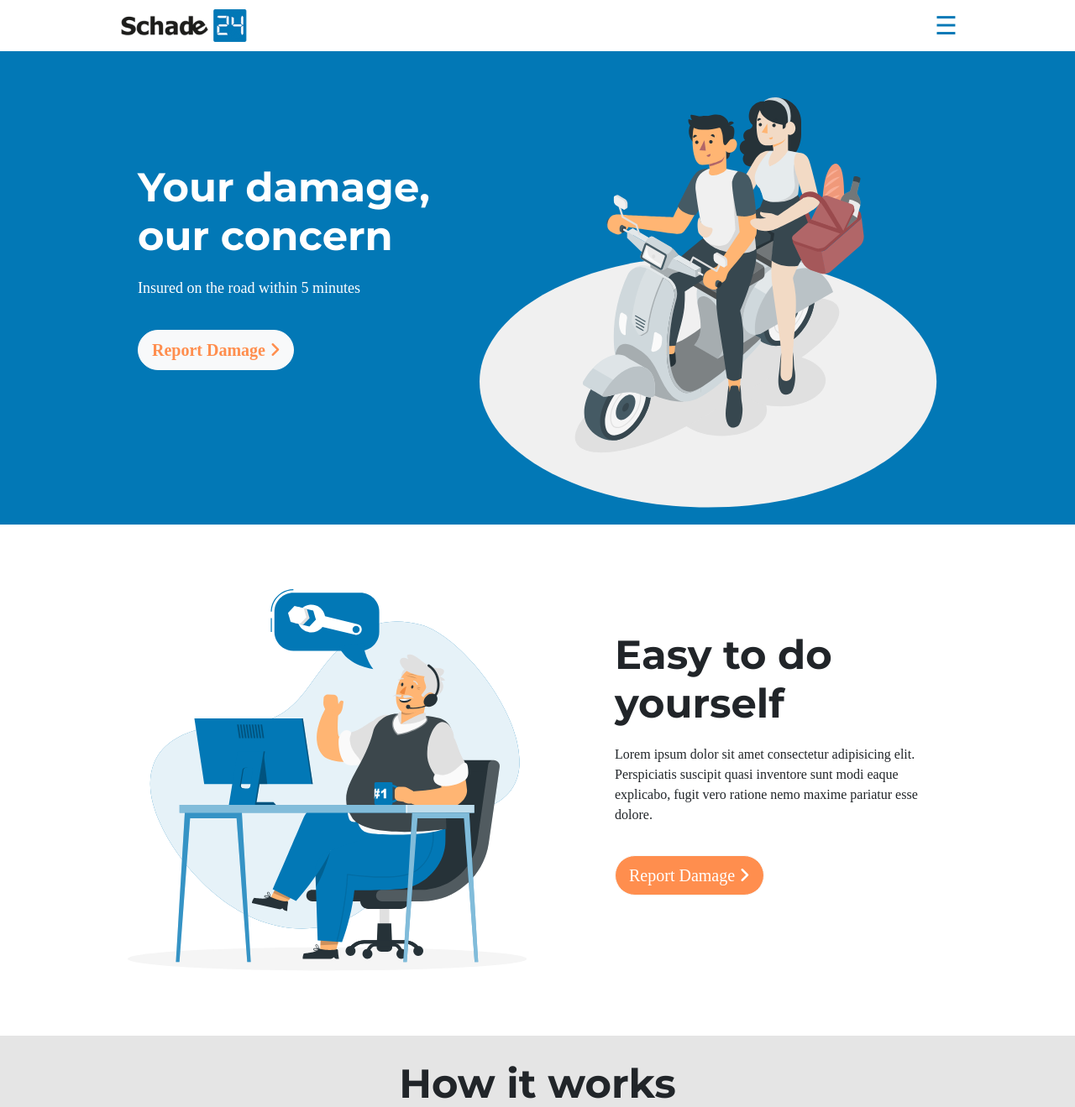
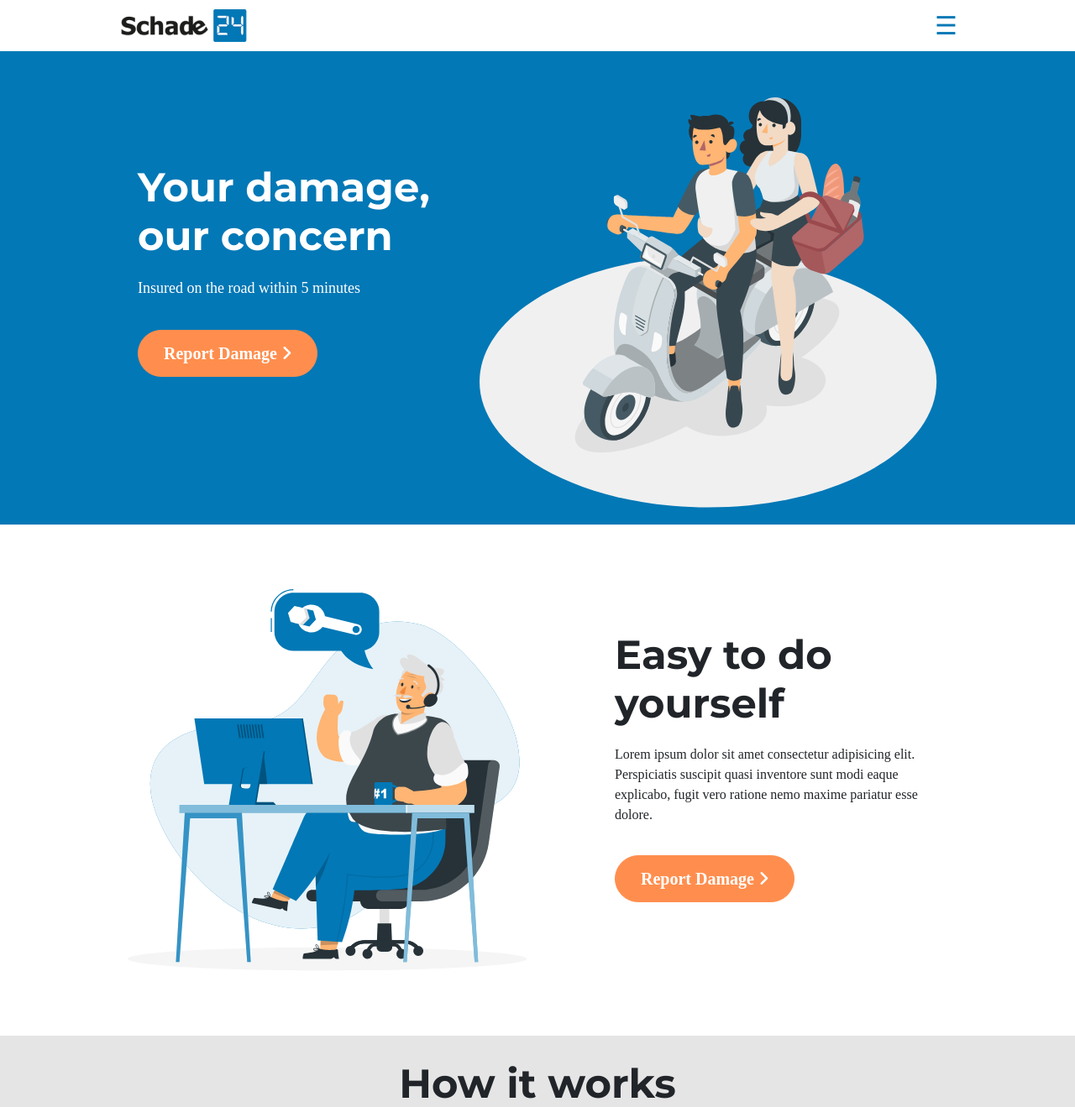
Before and after one commit to HibaSetti/Shade24, a PHP site: page /index.php in a window 1280 px wide. Shown: the top 1319 px of the page at 84% size. Run offline with PHP 8.4, Linux system fonts and the light colour scheme; some libraries are stand-ins or nearby versions; some web fonts are replaced.

Commit message:
buttons modification

```diff
--- a/css/main.css
+++ b/css/main.css
@@ -47,14 +47,21 @@ header
     font-size: 48px;
 }
 .One .left-block a {
-    color: #FF8E4E;
+    color: #fff;
     margin-top: 20px;
     font-weight: 600;
+    background-color:#FF8E4E;
+    padding-top:12px !important;
+    padding-bottom:12px !important;
+    padding-left:30px !important;
+    padding-right:30px !important;
+    border-color:#FF8E4E;
 }
 .One .left-block a:hover {
-        background-color: transparent;
-        color: #FF8E4E;
-        border-color: #FF8E4E;
+    background-color: transparent;
+    color: #FF8E4E;
+    border-color: #FFFFFF;
+    background-color:#FFFFFF;
 
 }
 .One .left-block p {
@@ -146,13 +153,19 @@ img{
 }
 .Two .right-block a {
     margin-top: 20px;
-    background-color: #FF8E4E;
+    background-color:#FF8E4E;
+    padding-top:12px !important;
+    padding-bottom:12px !important;
+    padding-left:30px !important;
+    padding-right:30px !important;
+    border-color:#FF8E4E;
     color: white;
+    font-weight: 600;
 }
 .Two .right-block a:hover {
-    background-color: transparent;
-    border-color: #FF8E4E;
-    color: #FF8E4E;
+    background-color: #0d6efd;
+    border-color: #0d6efd;
+    color: #fff;
 }
 .Three {
     width: 100%;
```
Also changed, not shown: 1 other file.
